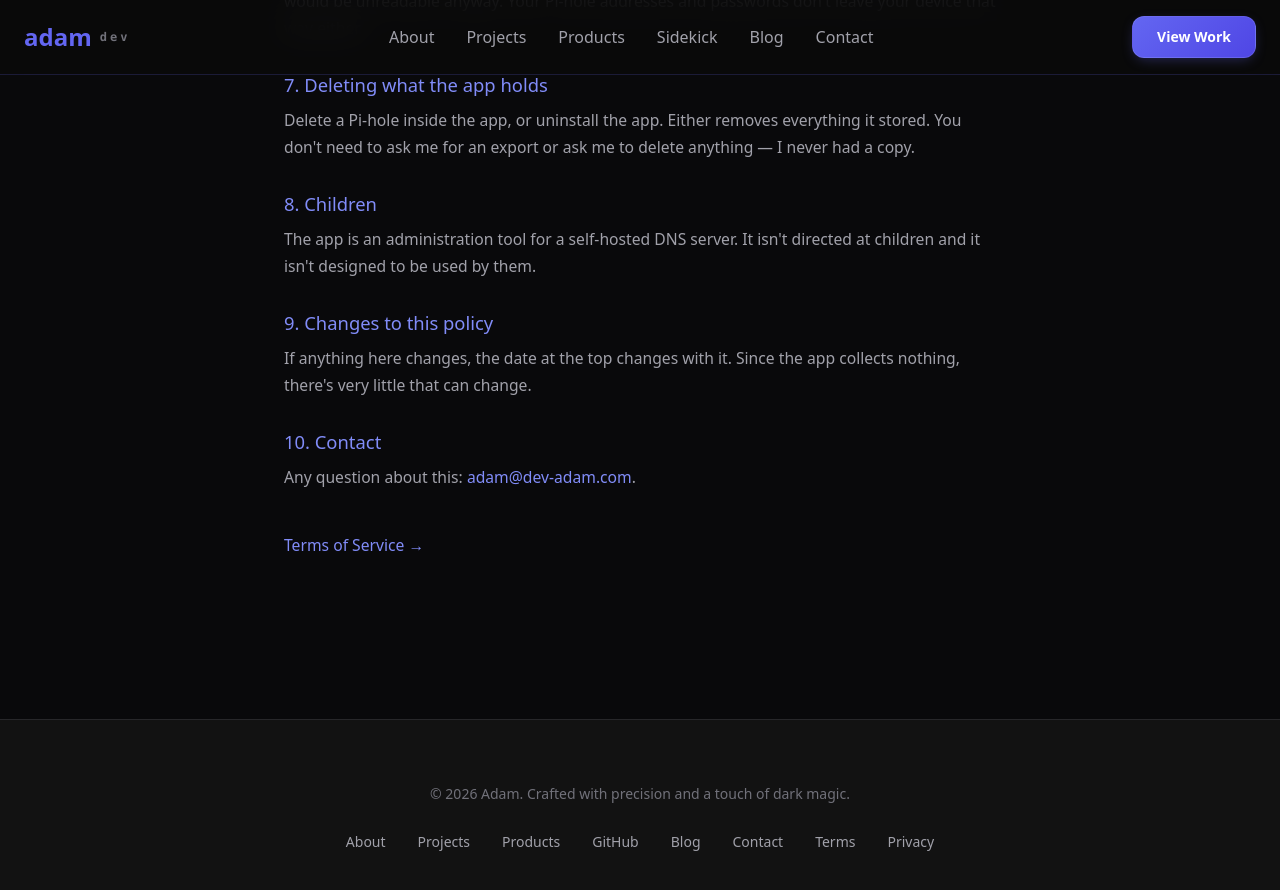
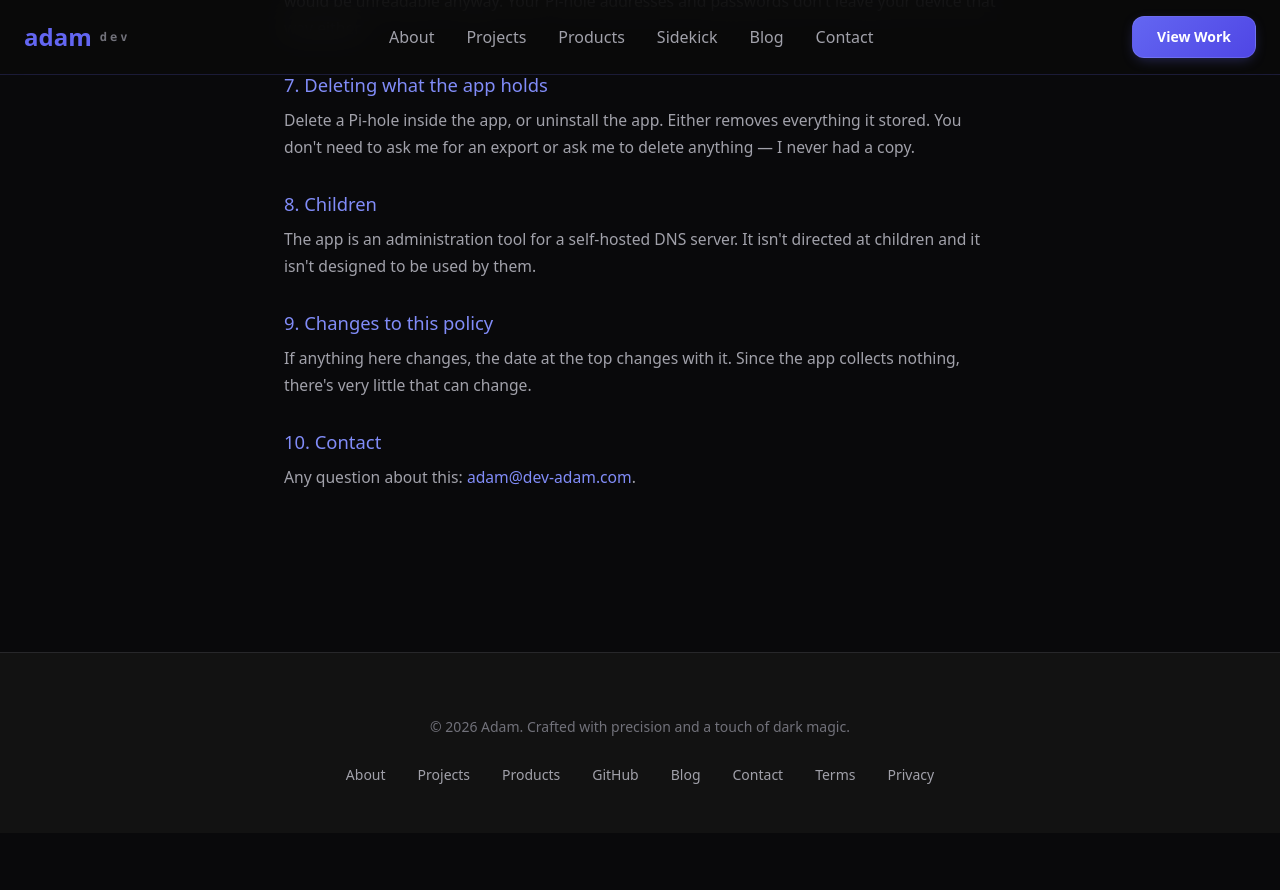
Before and after one commit to slashadams/Dev-Adam.com, a Jekyll site: the page built from pihole-viewer/privacy.html, in a window 1280 px wide and 900 px high, scrolled down 1822 px. Shown: the top 890 px of the window. Built offline with Jekyll 4.4.1, drawn with Linux system fonts in a browser that asks for light colours; nearby versions of some CDN libraries; after the commit the page ends 2655 px from its top, so only the background shows below that.

Commit message:
privacy: drop the Terms of Service link from the app policy
/terms/ is the Field Service Sidekick's terms — it names the Sidekick 18 times and
says using it binds you to them. Wrong document to hand a Play reviewer from an app
privacy policy, and misleading to a user. Removed; the labelled cross-reference to
the other policy stays.

```diff
--- a/pihole-viewer/privacy.html
+++ b/pihole-viewer/privacy.html
@@ -148,10 +148,6 @@ description: What the Pi-hole Viewer Android app stores, where it goes, and what
         <a href="mailto:adam@dev-adam.com" style="color:var(--accent-light)">adam@dev-adam.com</a>.
       </p>
 
-      <p style="margin-top:2.5rem">
-        <a href="/terms/" style="color:var(--accent-light)">Terms of Service →</a>
-      </p>
-
     </div>
   </div>
 </section>
```
